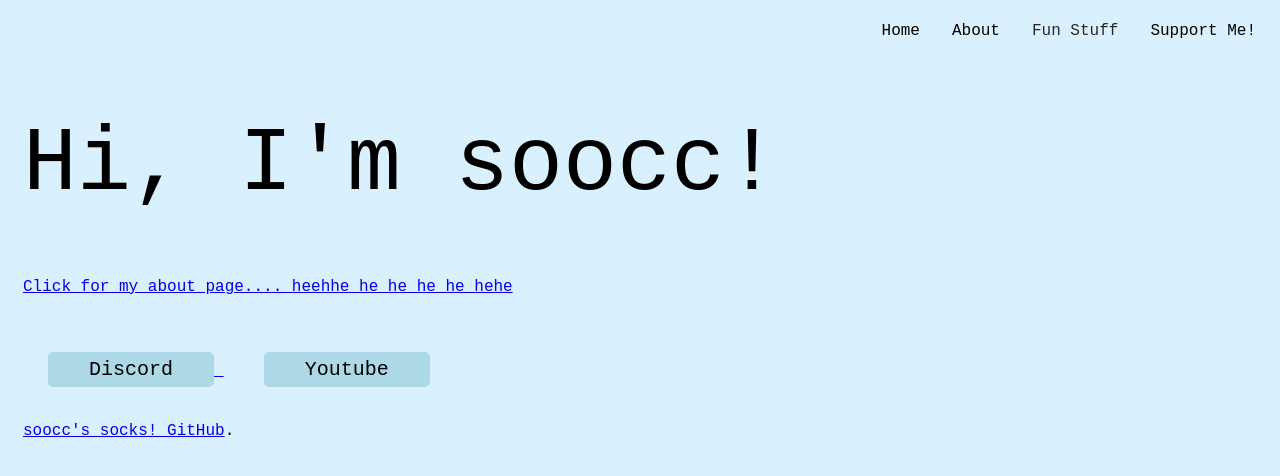
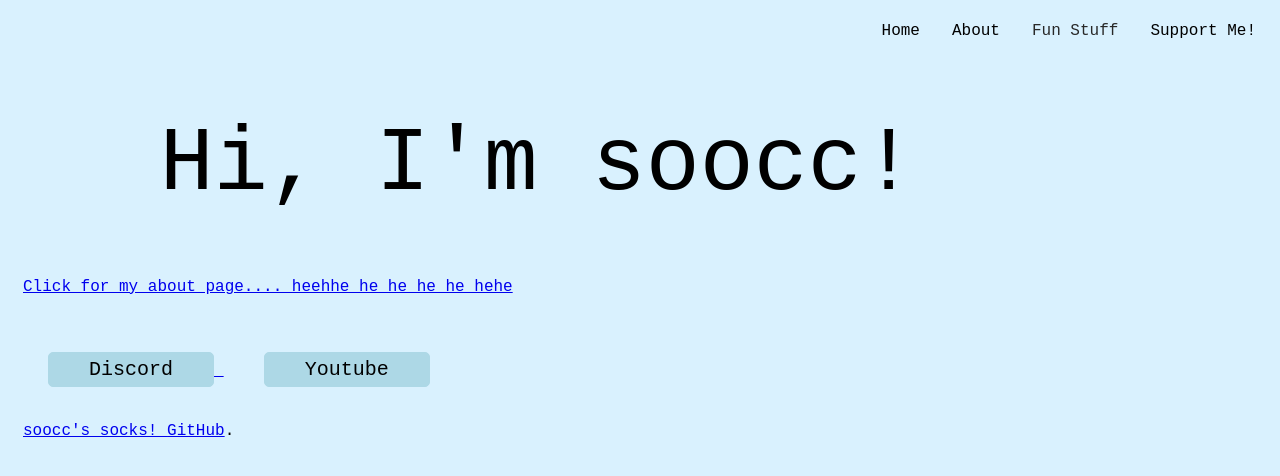
Before and after one commit to soocc/sooccsocks2, a Jekyll site: the page built from index.html, in a window 1280 px wide. Shown: the top 476 px of the page. Built offline with Jekyll 4.4.1, drawn with Linux system fonts in a browser that asks for light colours.

Commit message:
Update index.html

```diff
--- a/index.html
+++ b/index.html
@@ -9,7 +9,7 @@ layout: default
     <style>
       .welcome {
         font-size: 90px;
-        margin-left: 15px;
+        padding-left: 12%;
       }
 
       .intro {
```
